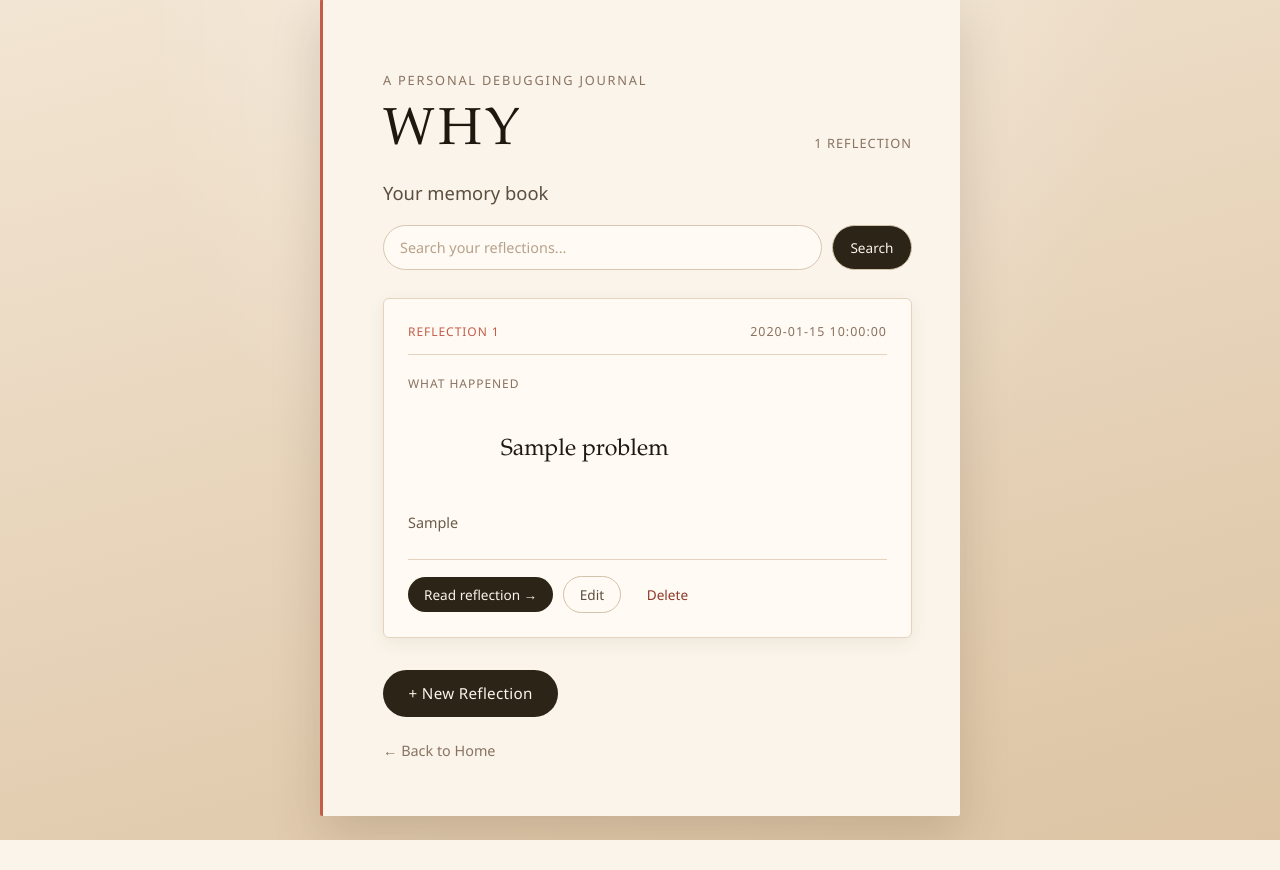
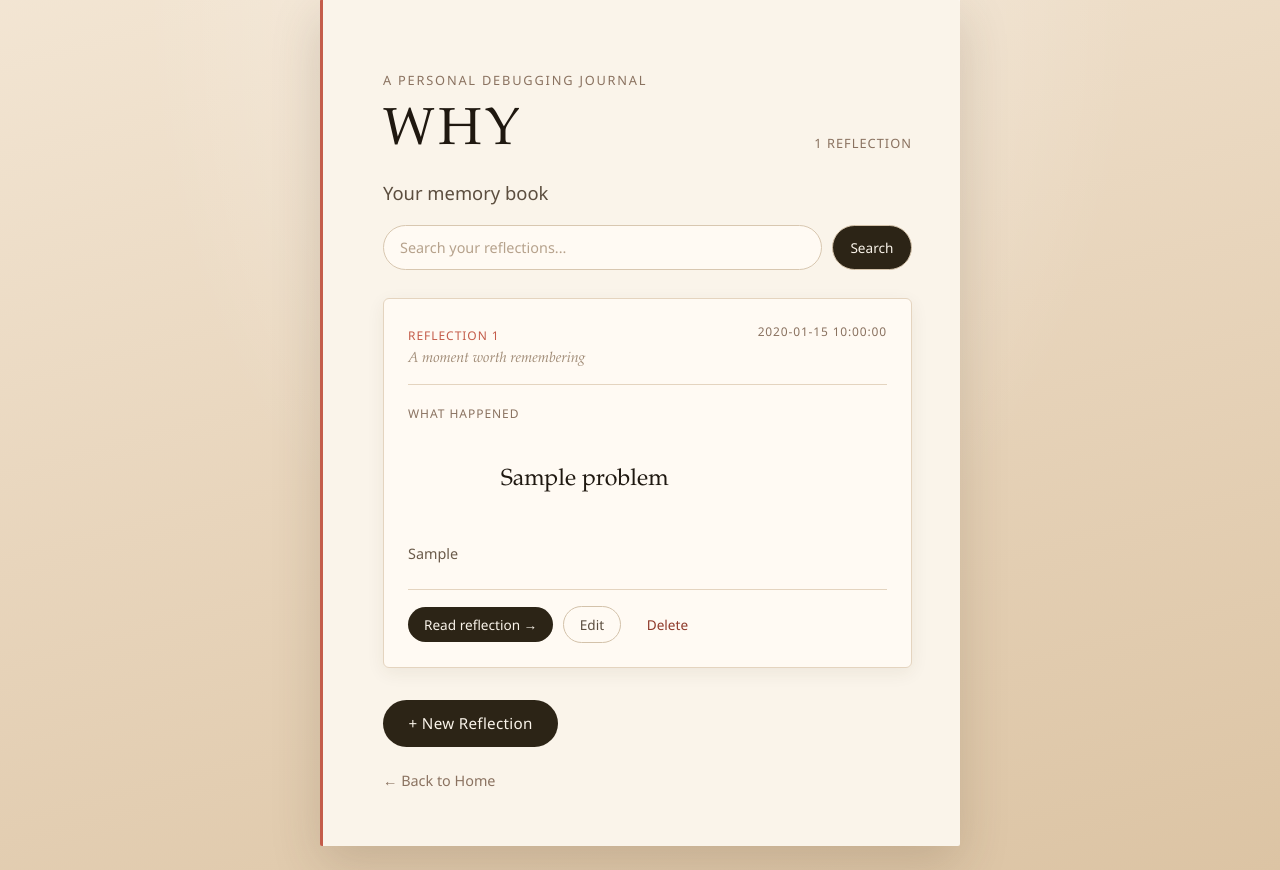
Before and after one commit to AgrajKc/capstone-project1, a Flask app: template templates/entries.html in a window 1280 px wide. Shown: the part 25-895 px from the top of the page. Before the commit the page ends 865 px from the top, so only its background shows below. Run offline with Flask 3, Linux system fonts and the light colour scheme; the template is opened without the code that fills it: most values are stand-ins (such as "Sample title", 1, 10 or a date in 2020).

Commit message:
Give Memory Book a journal feel

```diff
--- a/static/css/style.css
+++ b/static/css/style.css
@@ -239,7 +239,7 @@ body:has(.page-entries){align-items:flex-start}
 .clear-search:hover{color:#2c2416;text-decoration:underline}
 
 
-/* Memory Cards */
+/* Journal Cards */
 
 .memory-list{
   display:flex;flex-direction:column;gap:1.25rem;margin-top:1.75rem
@@ -256,9 +256,14 @@ body:has(.page-entries){align-items:flex-start}
   box-shadow:0 8px 22px rgba(74,52,28,.1)
 }
 
-.memory-card-top{
-  display:flex;justify-content:space-between;align-items:center;gap:1rem;
-  padding-bottom:.9rem;border-bottom:1px solid #e4d4bf
+.journal-heading{
+  display:flex;align-items:flex-start;justify-content:space-between;
+  gap:1rem;padding-bottom:1rem;border-bottom:1px solid #e4d4bf
+}
+
+.journal-label{
+  margin-top:.35rem;font-family:Palatino,"Palatino Linotype","Times New Roman",serif;
+  font-size:.9rem;font-style:italic;color:#a08b76
 }
 
 .memory-number{
@@ -267,8 +272,8 @@ body:has(.page-entries){align-items:flex-start}
 }
 
 .entry-date{
-  display:block;font-size:.78rem;letter-spacing:.08em;
-  text-transform:uppercase;color:#8a7260
+  display:block;font-size:.75rem;letter-spacing:.07em;
+  text-transform:uppercase;color:#8a7260;text-align:right;white-space:nowrap
 }
 
 .memory-content{padding-top:1.25rem}
@@ -277,9 +282,6 @@ body:has(.page-entries){align-items:flex-start}
   margin-bottom:.45rem;font-size:.75rem;letter-spacing:.08em;
   text-transform:uppercase;color:#8a7260
 }
-
-
-/* Reflection */
 
 .entry-title{
   margin-top:.35rem;font-family:Palatino,"Palatino Linotype","Times New Roman",serif;
@@ -460,7 +462,8 @@ body:has(.page-entries){align-items:flex-start}
   .start-btn{width:100%}
   .memory-header{align-items:flex-start;flex-direction:column}
   .memory-card{padding:1.2rem}
-  .memory-card-top{align-items:flex-start;flex-direction:column}
+  .journal-heading{align-items:flex-start;flex-direction:column}
+  .entry-date{text-align:left}
   .page-complete{padding-left:1.5rem;padding-right:1.5rem}
   .debug-header{align-items:flex-start}
   .debug-form{margin-top:2.25rem}
--- a/templates/entries.html
+++ b/templates/entries.html
@@ -62,19 +62,29 @@
 
           <article class="memory-card">
 
-            <div class="memory-card-top">
-              <span class="memory-number">
-                Reflection {{ loop.index }}
-              </span>
+            <div class="journal-heading">
+
+              <div>
+                <span class="memory-number">
+                  Reflection {{ loop.index }}
+                </span>
+
+                <p class="journal-label">
+                  A moment worth remembering
+                </p>
+              </div>
 
               <time class="entry-date">
                 {{ entry.created_at }}
               </time>
+
             </div>
 
             <div class="memory-content">
 
-              <p class="memory-label">What happened</p>
+              <p class="memory-label">
+                What happened
+              </p>
 
               <h2 class="entry-title">
                 {{ entry.problem }}
```
